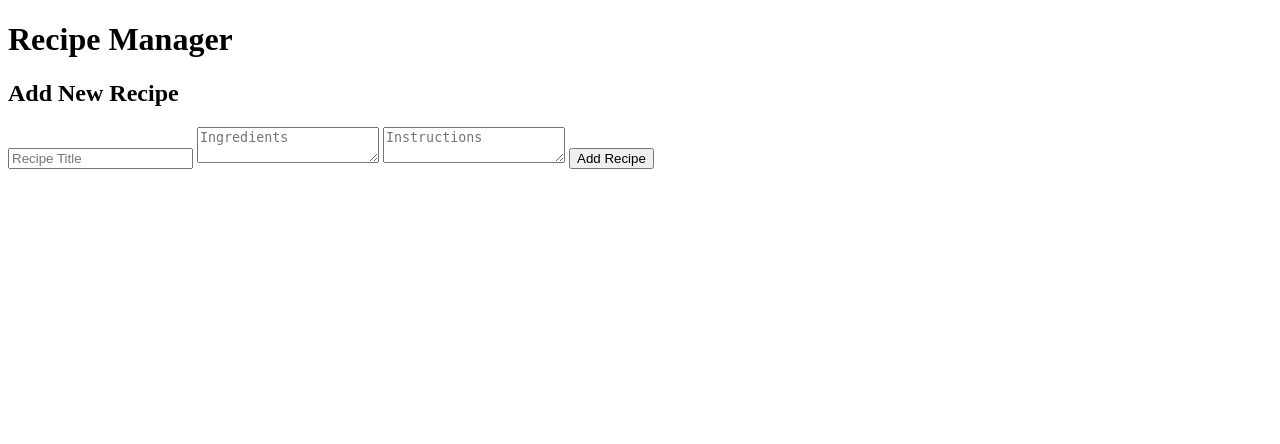
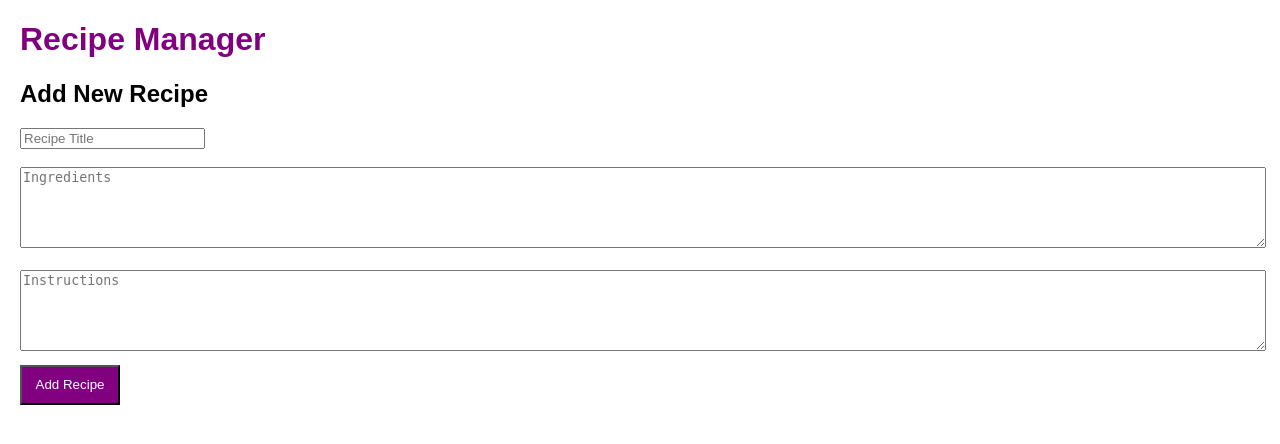
Before and after one commit to RofhiwaMukhanu/Recipe, a Flask app: page / in a window 1280 px wide. Shown: the top 444 px of the page. Run offline with Flask 3, Linux system fonts and the light colour scheme; data that the repository does not hold is empty; some libraries are stand-ins or nearby versions.

Commit message:
styles added

```diff
--- a/Static/style.css
+++ b/Static/style.css
@@ -0,0 +1,31 @@
+body {
+    font-family: Arial, sans-serif;
+    margin: 20px;
+}
+
+h1 {
+    color: purple;
+}
+
+form {
+    margin-bottom: 20px;
+    color: purple;
+}
+
+label {
+    display: block;
+    margin-top: 20px;
+}
+
+textarea {
+    width: 100%;
+    height: 75px;
+}
+
+button {
+    margin-top: 10px;
+    color: white;
+    background-color: purple;
+    height: 40px;
+    width: 100px;
+}
--- a/Templates/index.html
+++ b/Templates/index.html
@@ -8,20 +8,21 @@
     <div class="container">
         <h1>Recipe Manager</h1>
 
-        <!-- Add Recipe Form -->
+
         <div class="form-container">
             <h2>Add New Recipe</h2>
             <form id="recipeForm">
-                <input type="text" id="title" placeholder="Recipe Title" required>
-                <textarea id="ingredients" placeholder="Ingredients" required></textarea>
+                <input type="text" id="title" placeholder="Recipe Title" required><br><br>
+                <textarea id="ingredients" placeholder="Ingredients" required></textarea><br><br>
                 <textarea id="instructions" placeholder="Instructions" required></textarea>
                 <button type="submit">Add Recipe</button>
             </form>
         </div>
 
-        <!-- Recipes List -->
+
         <div class="recipes-list" id="recipesList"></div>
     </div>
+
 
     <script src="{{ url_for('static', filename='script.js') }}"></script>
 </body>
```
Also changed, not shown: Static/script.js (+4 -4 lines), app.py (+5 -2 lines).
